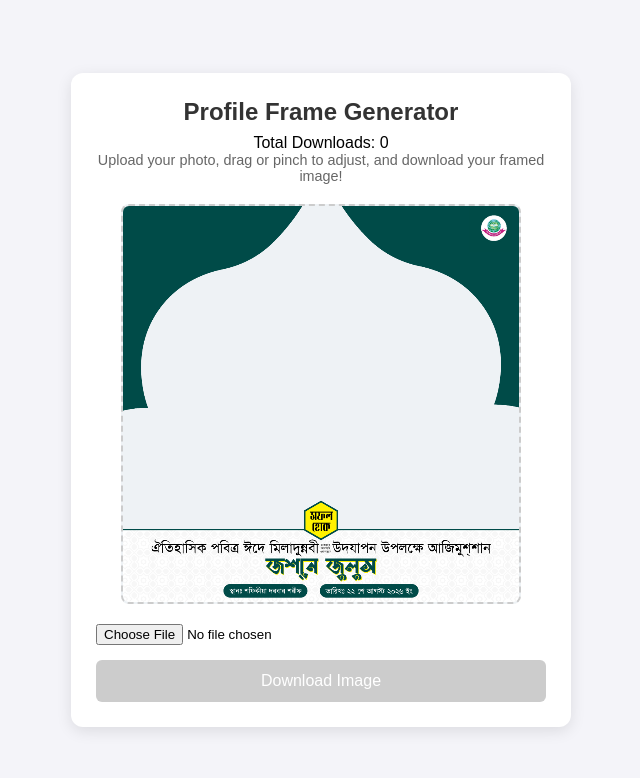
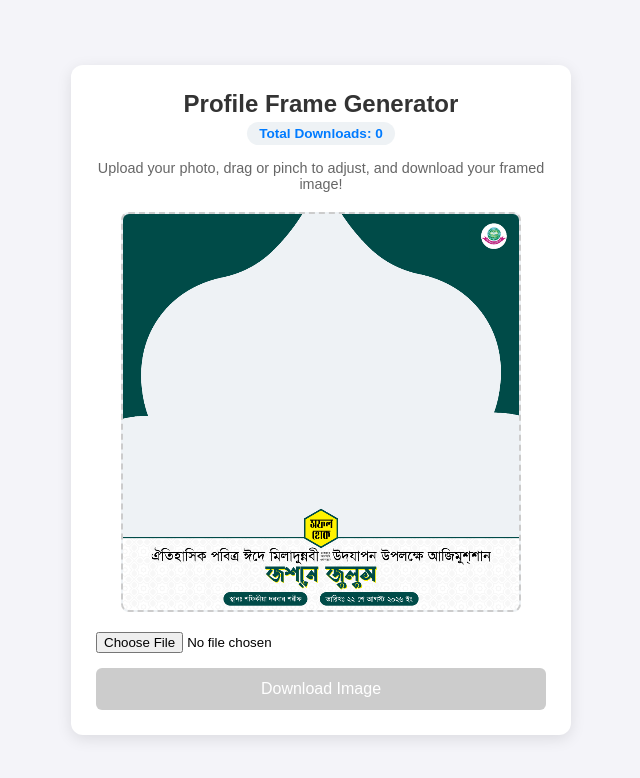
Before and after one commit to code-ist/Profile-Frame, a plain HTML site: page index.html in a window 1280 px wide. Shown: the whole page, without its empty margins (319-959 px from the left). Drawn offline with Linux system fonts and the light colour scheme; no server answers.

Commit message:
Update style.css

```diff
--- a/style.css
+++ b/style.css
@@ -25,9 +25,20 @@ body {
 }
 
 h1 {
-  margin-bottom: 8px;
+  margin-bottom: 4px;
   font-size: 1.5rem;
   color: #333;
+}
+
+.download-counter {
+  display: inline-block;
+  background-color: #eef2f5;
+  color: #007bff;
+  font-size: 0.85rem;
+  font-weight: bold;
+  padding: 4px 12px;
+  border-radius: 12px;
+  margin-bottom: 15px;
 }
 
 p {
@@ -45,7 +56,7 @@ p {
   border-radius: 8px;
   overflow: hidden;
   background: #eef2f5;
-  touch-action: none; /* Prevents default mobile touch gestures on canvas */
+  touch-action: none;
 }
 
 canvas {
```
